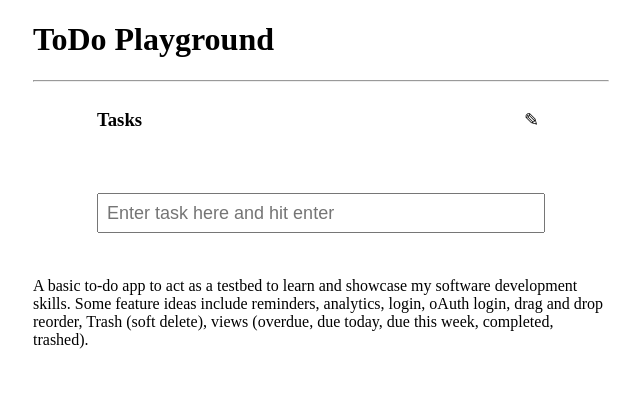
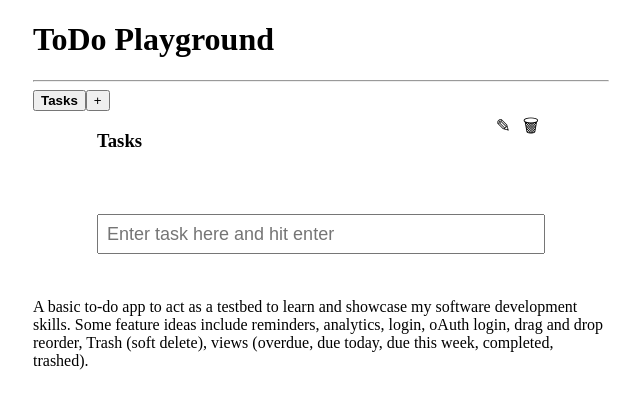
Before and after one commit to arye-eidelman/todo-playground, a React (Create React App) app: page / in a window 1280 px wide. Shown: the top 408 px of the page, without its empty margins (319-959 px from the left). Built offline with nearby package versions, Linux system fonts and the light colour scheme.

Commit message:
Add multple task-list feature without styling

```diff
--- a/src/App.tsx
+++ b/src/App.tsx
@@ -19,6 +19,17 @@ function newTaskTemplate(taskListId: TaskList['id'], task: Partial<Task>): Task
     ...task
   }
 }
+function newTaskListTemplate(taskList: Partial<TaskList> = {}): TaskList {
+  return {
+    id: uniqueId(),
+    title: "New List",
+    sortedTaskIds: [],
+    createdAt: new Date().toISOString(),
+    updatedAt: new Date().toISOString(),
+    newTaskTitle: "",
+    ...taskList
+  }
+}
 
 function App() {
   const [store, updateStore] = useLocalStore<Store>({
@@ -36,12 +47,8 @@ function App() {
   })
 
   // tasks
-  const { tasks, taskLists } = store
+  const { tasks, taskLists, sortedTaskListIds } = store
 
-  // task lists
-  const defaultTaskListId = store.sortedTaskListIds[0]
-  const defaultTaskList = store.taskLists[defaultTaskListId]
-  const { sortedTaskIds } = defaultTaskList
 
   // drag 'n drop
   const [dragTaskId, setDragTaskId] = useState<Task['id']>()
@@ -49,17 +56,58 @@ function App() {
   const inDragMode = typeof dragTaskId !== "undefined"
 
 
+  // task lists
+  const nonDeletedSortedTaskListIds = sortedTaskListIds.filter(id => !taskLists[id].deletedAt)
+  const [selectedTaskListId, setSelectedTaskListIId] = useState(nonDeletedSortedTaskListIds[0])
+  if (!selectedTaskListId) {
+    return null
+  }
+  const selectedTaskList = taskLists[selectedTaskListId]
+  const { sortedTaskIds } = selectedTaskList
+
+
+  function createTaskList() {
+    const taskList = newTaskListTemplate()
+    updateStore({
+      ...store,
+      taskLists: { ...taskLists, [taskList.id]: taskList },
+      sortedTaskListIds: [...sortedTaskListIds, taskList.id]
+    })
+  }
+
   function updateTaskList(id: TaskList['id'], taskList: Partial<TaskList> | React.SetStateAction<TaskList>) {
-
     updateStore(store => ({
       ...store, taskLists: {
         ...store.taskLists, [id]: {
-          ...store.taskLists[id], ...(
-            typeof taskList === "function" ? taskList(store.taskLists[id]) : taskList
-          )
+          ...store.taskLists[id],
+          ...(typeof taskList === "function" ? taskList(store.taskLists[id]) : taskList),
+          updatedAt: new Date().toISOString()
         }
       }
     }))
+  }
+
+  function deleteTaskList(id: TaskList['id']) {
+    const newTaskList = newTaskListTemplate({ title: "Tasks" })
+    const addTask = sortedTaskListIds.length === 1
+    updateStore({
+      ...store,
+      taskLists: {
+        ...taskLists,
+        [id]: { ...taskLists[id], deletedAt: new Date().toISOString() },
+        ...(addTask ? { [newTaskList.id]: newTaskList } : {})
+      },
+      sortedTaskListIds: [...sortedTaskListIds, ...(addTask ? [newTaskList.id] : [])]
+    })
+    setTimeout(() => {
+      updateStore((store) => {
+        const nextTaskLists = { ...store.taskLists }
+        delete nextTaskLists[id]
+        const nextSortedTaskListids = store.sortedTaskListIds.filter(taskListId => taskListId !== id)
+
+        return { ...store, taskLists: nextTaskLists, sortedTaskListIds: nextSortedTaskListids }
+      })
+    }, 1500);
   }
 
   const drop = (endIndex: number) => {
@@ -94,8 +142,8 @@ function App() {
         },
         taskLists: {
           ...taskLists,
-          [defaultTaskList.id]: {
-            ...defaultTaskList,
+          [selectedTaskList.id]: {
+            ...selectedTaskList,
             sortedTaskIds: nextSortedTaskIds
           }
         }
@@ -103,17 +151,6 @@ function App() {
       setDragTaskId(undefined)
       setDropTarget(undefined)
     }
-  }
-  const updateTask = (id: Task['id'], task: Partial<Task> | React.SetStateAction<Task>) => {
-    updateStore(store => ({
-      ...store, tasks: {
-        ...store.tasks, [id]: {
-          ...store.tasks[id], ...(
-            typeof task === "function" ? task(store.tasks[id]) : task
-          )
-        }
-      }
-    }))
   }
 
   const createTask = (taskListId: TaskList['id'], title: string) => {
@@ -132,6 +169,19 @@ function App() {
     })
   }
 
+  const updateTask = (id: Task['id'], task: Partial<Task> | React.SetStateAction<Task>) => {
+    updateStore(store => ({
+      ...store, tasks: {
+        ...store.tasks, [id]: {
+          ...store.tasks[id],
+          ...(typeof task === "function" ? task(store.tasks[id]) : task),
+          updatedAt: new Date().toISOString()
+        }
+      }
+    }))
+  }
+
+
   const deleteTask = (id: Task['id']) => {
     // soft delete now and hard delete after the animation completes
     updateStore({ ...store, tasks: { ...tasks, [id]: { ...tasks[id], deletedAt: new Date().toISOString() } } })
@@ -143,8 +193,7 @@ function App() {
         const taskListId = store.tasks[id].taskListId
         const taskList = store.taskLists[taskListId]
         return {
-          ...store,
-          tasks: nextTasks,
+          ...store, tasks: nextTasks,
           taskLists: {
             ...store.taskLists,
             [taskListId]: {
@@ -164,14 +213,29 @@ function App() {
       <hr />
 
       <main>
+        {nonDeletedSortedTaskListIds.map(taskListId =>
+          <button
+            key={taskListId}
+            onClick={() => setSelectedTaskListIId(taskListId)}
+            className={taskListId === selectedTaskListId ? "font-bold" : ""}
+          >
+            {taskLists[taskListId].title}
+          </button>
+        )}
+
+        <button onClick={createTaskList}>
+          +
+        </button>
+
         <TaskListView {...{
-          taskList: defaultTaskList,
+          taskList: selectedTaskList,
           inDragMode,
           tasks,
           dragTaskId,
           dropTarget,
           setDropTarget,
           updateTaskList,
+          deleteTaskList,
           createTask,
           updateTask,
           deleteTask,
--- a/src/TaskListView.tsx
+++ b/src/TaskListView.tsx
@@ -12,6 +12,7 @@ export const TaskListView = ({
   dropTarget,
   setDropTarget,
   updateTaskList,
+  deleteTaskList,
   createTask,
   updateTask,
   deleteTask,
@@ -24,6 +25,7 @@ export const TaskListView = ({
   dropTarget?: number,
   setDropTarget: React.Dispatch<React.SetStateAction<number | undefined>>,
   updateTaskList: (id: TaskList['id'], taskList: Partial<TaskList> | React.SetStateAction<TaskList>) => void,
+  deleteTaskList: (id: TaskList['id']) => void,
   createTask: (taskListId: TaskList['id'], title: string) => void,
   updateTask: (id: Task['id'], task: Partial<Task> | React.SetStateAction<Task>) => void,
   deleteTask: (id: Task['id']) => void,
@@ -38,12 +40,20 @@ export const TaskListView = ({
     <div className='mx-auto max-w-md'>
       <div className='flex justify-between'>
         <h3>{taskList.title}</h3>
+        <div>
           <button
             className='bg-transparent border-0 text-lg'
             title={`Edit task-list '${taskList.title}'`}
             onClick={() => setEditMode(!editMode)}>
             ✎
           </button>
+          <button
+            className='bg-transparent border-0 text-lg'
+            title={`Edit task-list '${taskList.title}'`}
+            onClick={() => deleteTaskList(taskList.id)}>
+            🗑
+          </button>
+        </div>
       </div>
       <ModalDialog open={editMode}
         className='w-full max-w-md backdrop:bg-neutral-500/50'
--- a/src/types.d.ts
+++ b/src/types.d.ts
@@ -13,6 +13,9 @@ export type Task = {
 export type TaskList = {
   id: string,
   title: string,
+  createdAt?: string,
+  updatedAt?: string,
+  deletedAt?: string,
   sortedTaskIds: Task['id'][],
   newTaskTitle: string
 }
```
Lines whose indentation alone changed are shown as unchanged.
